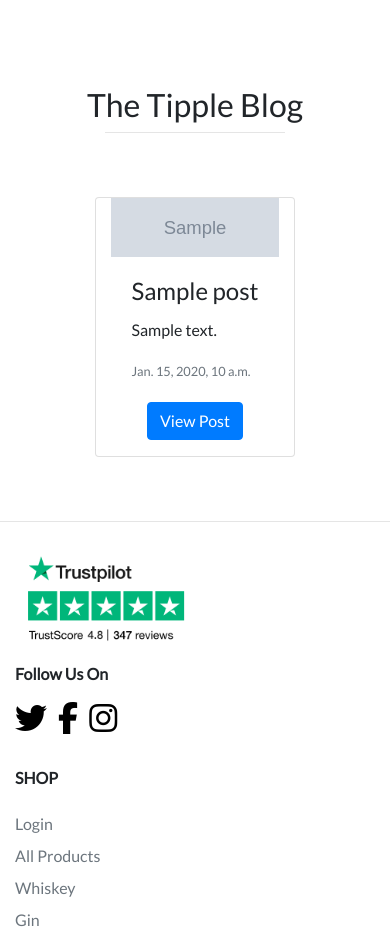
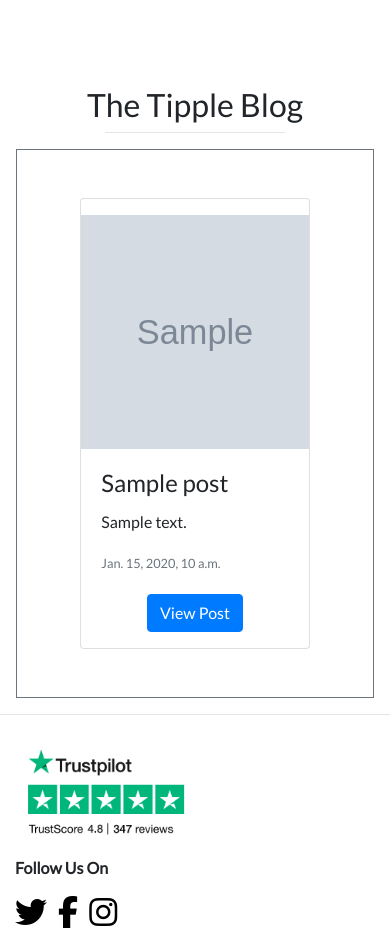
Before and after one commit to wlillisdev/tasty_tipples, a Django app: page /blog/ in a window 390 px wide. Shown: the part 94-1032 px from the top of the page. Run offline with Django 3.2, Linux system fonts and the light colour scheme; tables that the repository leaves empty hold one stand-in row (values such as "Sample post"); grey boxes marked "Sample" are stand-in pictures; some libraries are stand-ins or nearby versions.

Commit message:
bug fix, responsvie issue with layout on blog list

```diff
--- a/blog/templates/blog/blog_list.html
+++ b/blog/templates/blog/blog_list.html
@@ -20,21 +20,20 @@
         </div>
 
         <div class="row">
-
-            <div class="mx-auto" >
+            <div class="col-11 mx-auto border border-secondary" >
                 {% for post in posts %}
-                    <div class="card m-5 g-0">
-                        <div class="col text-center">
+                    <div class="card m-5 m-1">
+                        <div class="text-center">
                             {% if post.image %}
                             <img src="{{ post.image.url }}" alt="{{ post.title }}" class="blog-card-image card-img-top-blog">
                             {% else %}
                             <img src="{{ MEDIA_URL }}noimage.png" alt="{{ post.title }}" class="blog-card-image card-img-top-blog">
                             {% endif %}
                         </div>
-                        <div class="col">
+                        <div class="">
                             <div class="card-body">
                                 <h4 class="card-title">{{ post.title }}</h5>
-                                <p class="card-text">{{ post.content|slice:":250"|safe }}</p>
+                                <p class="card-text">{{ post.content|slice:":300"|safe }}</p>
                                 <p class="card-text"><small class="text-muted">{{ post.created_on}}</small></p>
                             </div>
                             <p class="text-center">
--- a/static/css/base.css
+++ b/static/css/base.css
@@ -413,6 +413,7 @@ i {
     width: 100%;
     height: 15vw;
     object-fit: cover;
+    margin-top: 1em;
 }
 
 /* -------------------------------- Media Queries */
@@ -504,4 +505,11 @@ i {
         padding: .25rem .5rem !important;
     }
 
+    .card-img-top-blog {
+        width: 100%;
+        height: 60vw;
+        object-fit: cover;
+        margin-top: 1em;
+    }
+
 }
```
